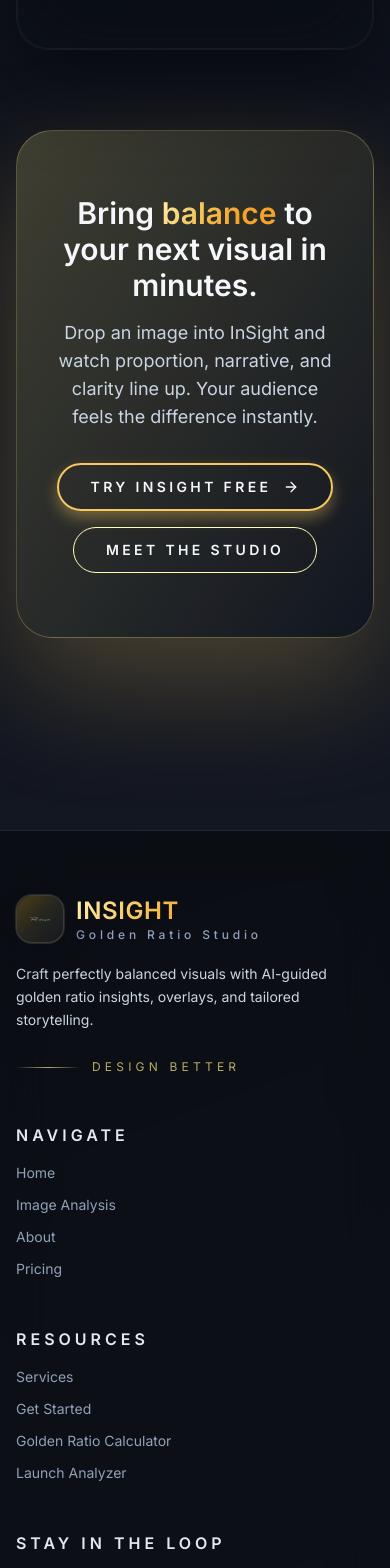
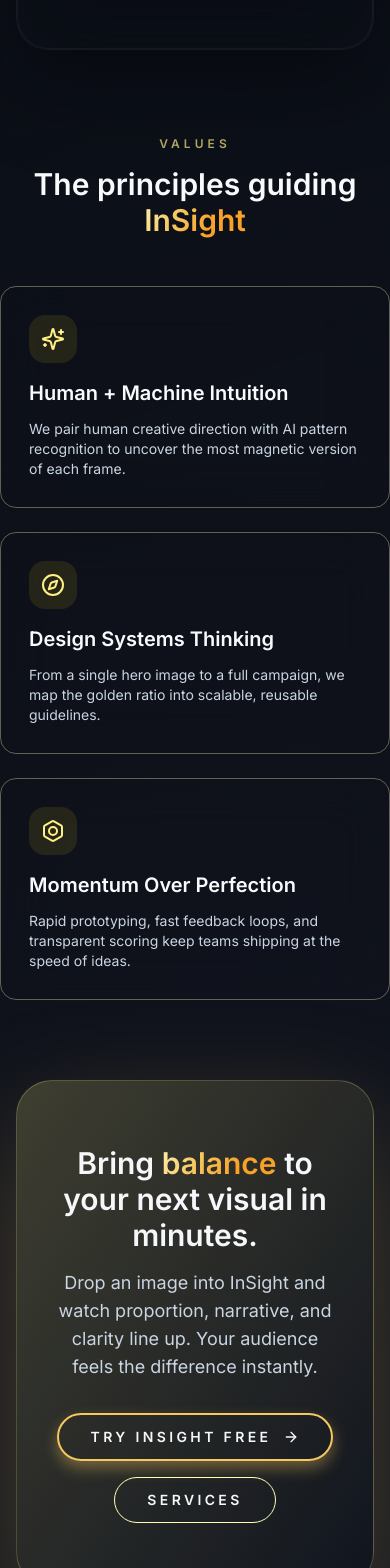
Before and after one commit to iVishav48/Phi-Sight, a Next.js app: page / in a window 390 px wide. Shown: the part 4780-6348 px from the top of the page. Built offline with nearby package versions, Linux system fonts and the light colour scheme.

Commit message:
change home page

```diff
--- a/src/app/page.js
+++ b/src/app/page.js
@@ -8,7 +8,7 @@
   ImageIcon,
   LayoutDashboard,
   LineChart,
-  Sparkles,
+  Sparkles, Bolt, Compass, Target, Telescope, Users
 } from "lucide-react";
 import { motion, useMotionValue, useSpring } from "framer-motion";
 import { useEffect, useState } from "react";
@@ -43,6 +43,45 @@
   {
     title: "Instant Overlays",
     copy: "Toggle Fibonacci spirals, rule of thirds, and symmetry guides with a single tap.",
+  },
+];
+
+const values = [
+  {
+    title: "Human + Machine Intuition",
+    description: "We pair human creative direction with AI pattern recognition to uncover the most magnetic version of each frame.",
+    icon: Sparkles,
+  },
+  {
+    title: "Design Systems Thinking",
+    description: "From a single hero image to a full campaign, we map the golden ratio into scalable, reusable guidelines.",
+    icon: Compass,
+  },
+  {
+    title: "Momentum Over Perfection",
+    description: "Rapid prototyping, fast feedback loops, and transparent scoring keep teams shipping at the speed of ideas.",
+    icon: Bolt,
+  },
+];
+
+const team = [
+  {
+    name: "Vishavjit Singh",
+    role: "Studio Lead · Backend Architect",
+    href: "https://www.linkedin.com/in/vishavjit-singh-s0724/",
+    icon: Target,
+  },
+  {
+    name: "Sohraab Dhillon",
+    role: "Lead Developer · Experience Engineer",
+    href: "https://www.linkedin.com/in/sohraab-dhillon/",
+    icon: Telescope,
+  },
+  {
+    name: "Arman Singh",
+    role: "Frontend Designer · Motion Systems",
+    href: "https://www.linkedin.com/in/arman-1b323a265/",
+    icon: Users,
   },
 ];
 
@@ -281,7 +320,7 @@
 
         {/* Highlights */}
         <section className="px-4 pb-20 sm:px-8 md:px-12 lg:px-20">
-          <div className="section-shell mx-auto max-w-6xl px-8 py-14 sm:px-12 z-35">
+          <div className="section-shell mx-auto max-w-6xl px-8 py-14 sm:px-12 z-35 ">
             <div className="section-content grid gap-14 lg:grid-cols-[0.9fr,1.1fr]">
               <div className="space-y-6">
                 <span className="text-xs font-semibold uppercase tracking-[0.34em] text-yellow-200/70">InSight signature</span>
@@ -312,6 +351,27 @@
           </div>
         </section>
 
+        {/* Values */}
+        <section className="mx-auto max-w-6xl space-y-12 mb-20">
+          <div className="text-center">
+            <span className="text-xs font-semibold uppercase tracking-[0.34em] text-yellow-200/70">Values</span>
+            <h2 className="mt-3 text-3xl font-semibold text-slate-50 sm:text-4xl">
+              The principles guiding <span className="gold-gradient-text">InSight</span>
+            </h2>
+          </div>
+          <div className="grid gap-6 md:grid-cols-3">
+            {values.map(({ title, description, icon: Icon }) => (
+              <div key={title} className="h-full p-7 border border-yellow-100/35 z-35 backdrop-blur-xl rounded-2xl">
+                <span className="flex h-12 w-12 items-center justify-center rounded-2xl bg-yellow-300/10 text-yellow-200">
+                  <Icon className="h-6 w-6" />
+                </span>
+                <h3 className="mt-4 text-xl font-semibold text-slate-50">{title}</h3>
+                <p className="mt-3 text-sm text-slate-300">{description}</p>
+              </div>
+            ))}
+          </div>
+        </section>
+
         {/* Final CTA */}
         <section className="px-4 sm:px-8 md:px-12 lg:px-20">
           <div className="mx-auto max-w-5xl overflow-hidden rounded-[36px] border border-yellow-200/25 bg-gradient-to-br from-yellow-200/20 via-yellow-200/10 to-transparent px-8 py-16 text-center shadow-[0_45px_120px_rgba(246,200,95,0.25)]">
@@ -332,14 +392,45 @@
                 <ArrowRight className="ml-3 h-4 w-4" />
               </Link>
               <Link
-                href="/about"
+                href="/services"
                 className="gradient-button-sec-mousehover inline-flex items-center justify-center rounded-full px-8 py-3 text-sm font-semibold uppercase tracking-[0.24em]"
                 onMouseEnter={handleMouseEnter}
                 onMouseLeave={handleMouseLeave}
               >
-                Meet the Studio
+                Services
               </Link>
             </div>
+          </div>
+        </section>
+
+        {/* Team */}
+        <section className="mx-auto max-w-5xl space-y-12 mt-28">
+          <div className="text-center">
+            <span className="text-xs font-semibold uppercase tracking-[0.34em] text-yellow-200/70">Team</span>
+            <h2 className="mt-3 text-3xl font-semibold text-slate-50 sm:text-4xl">The minds behind InSight</h2>
+            <p className="mx-auto mt-4 max-w-2xl text-sm text-slate-300 sm:text-base">
+              We are technologists, designers, and storytellers obsessed with connecting mathematical beauty to human feeling.
+            </p>
+          </div>
+          <div className="grid gap-5 sm:grid-cols-2">
+            {team.map(({ name, role, href, icon: Icon }) => (
+              <Link
+                key={name}
+                href={href}
+                target="_blank"
+                className="glass-panel-team group flex items-center justify-between gap-4 p-6"
+                onMouseEnter={handleMouseEnter}
+                onMouseLeave={handleMouseLeave}
+              >
+                <div>
+                  <p className="text-lg font-semibold ">{name}</p>
+                  <p className="text-sm ">{role}</p>
+                </div>
+                <span className="flex h-11 w-11 items-center justify-center rounded-full border border-yellow-200/30 group-hover:border-black ">
+                  <Icon className="h-5 w-5" />
+                </span>
+              </Link>
+            ))}
           </div>
         </section>
       </main>
```
